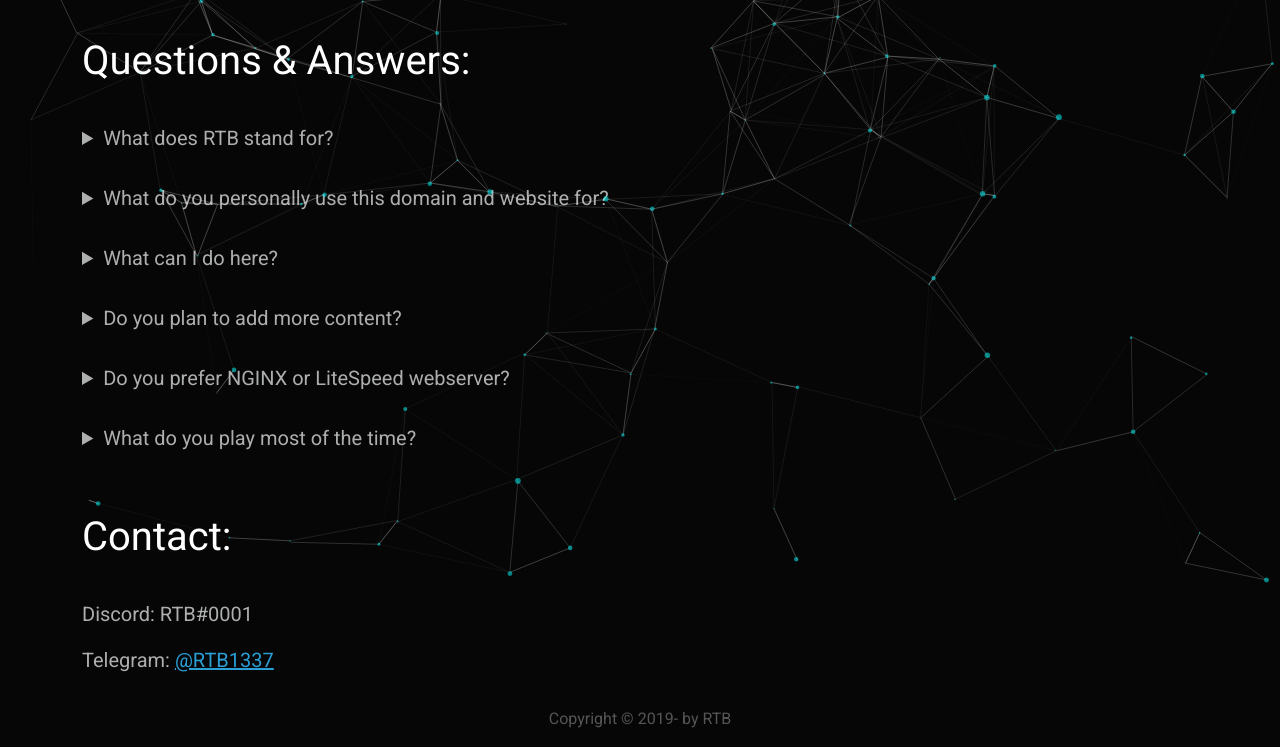
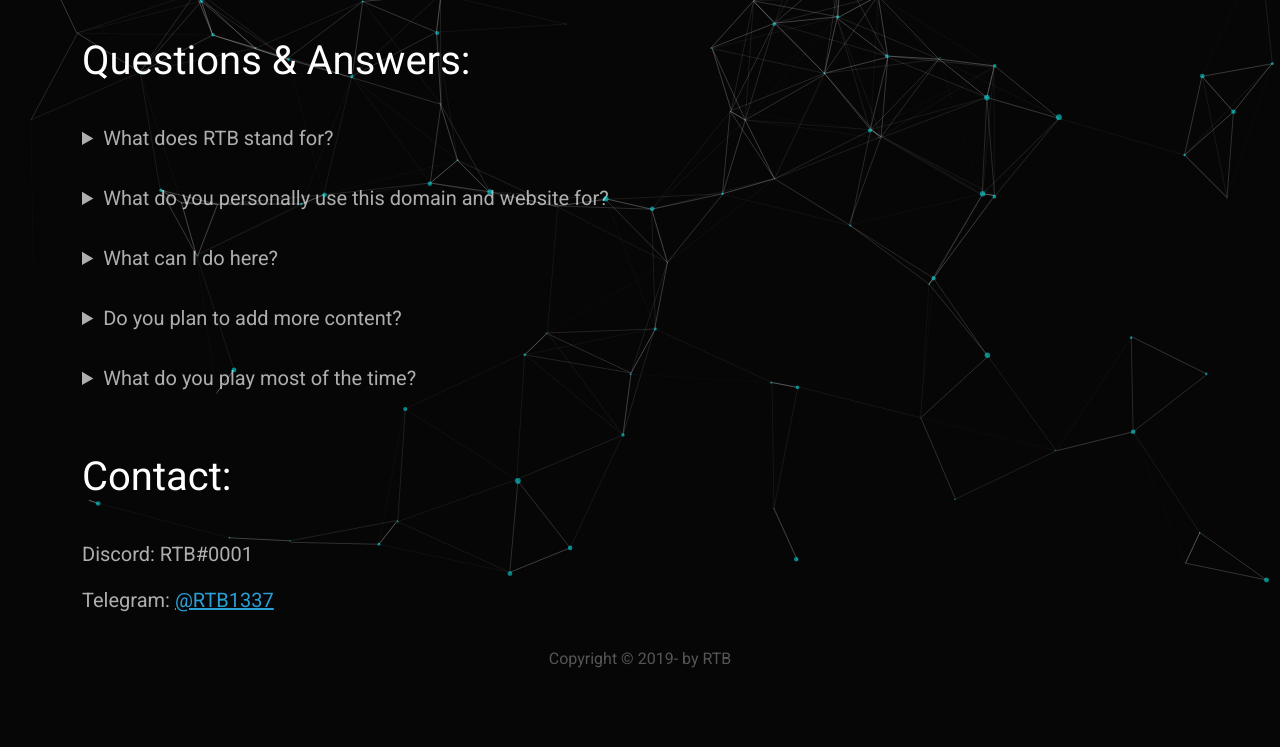
Before and after one commit to RTBGG/personal-website, a plain HTML site: page about-me/index.html in a window 1280 px wide. Shown: the part 198-945 px from the top of the page. After the commit the page ends 885 px from the top, so only its background shows below. Drawn offline with Linux system fonts and the light colour scheme; a script that the page names is missing.

Commit message:
Update index.html

```diff
--- a/about-me/index.html
+++ b/about-me/index.html
@@ -92,11 +92,6 @@
     </details>
     <br>
     <details>
-        <summary>Do you prefer NGINX or LiteSpeed webserver?</summary>
-        I prefer LiteSpeed. Why? Because it's able to handle more requests than NGINX with the same hardware, which in turn reduces server load.<br>
-    </details>
-    <br>
-    <details>
         <summary>What do you play most of the time?</summary>
         League of Legends - I am a Master Yi Main btw<br>
     </details>
```
